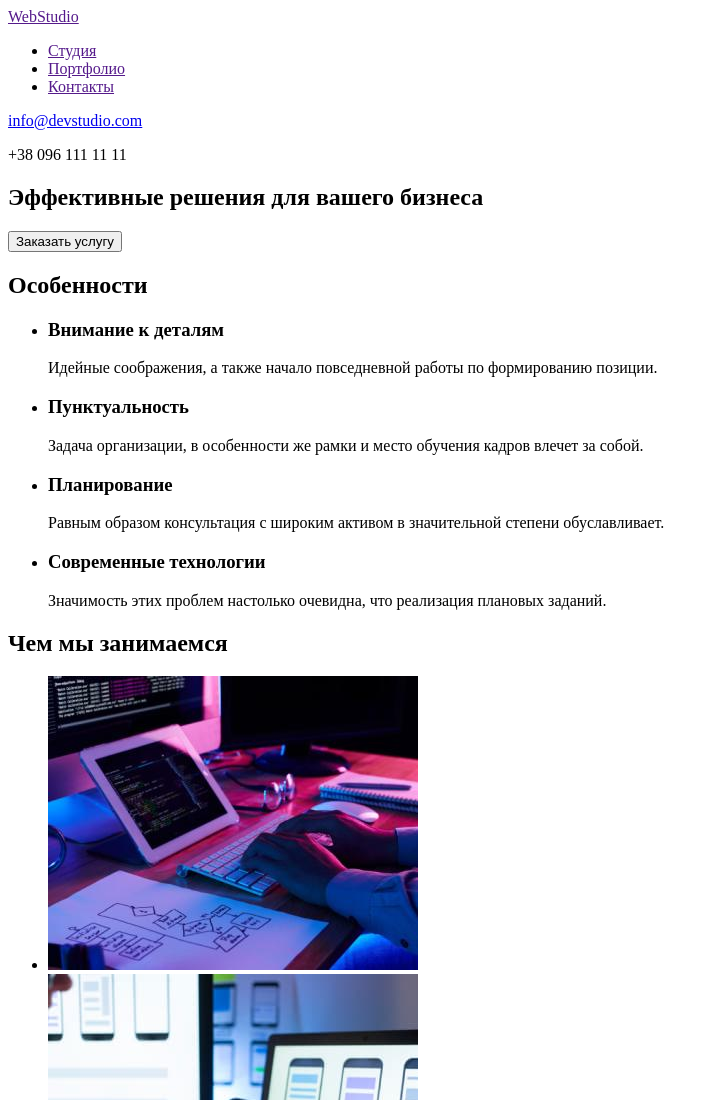
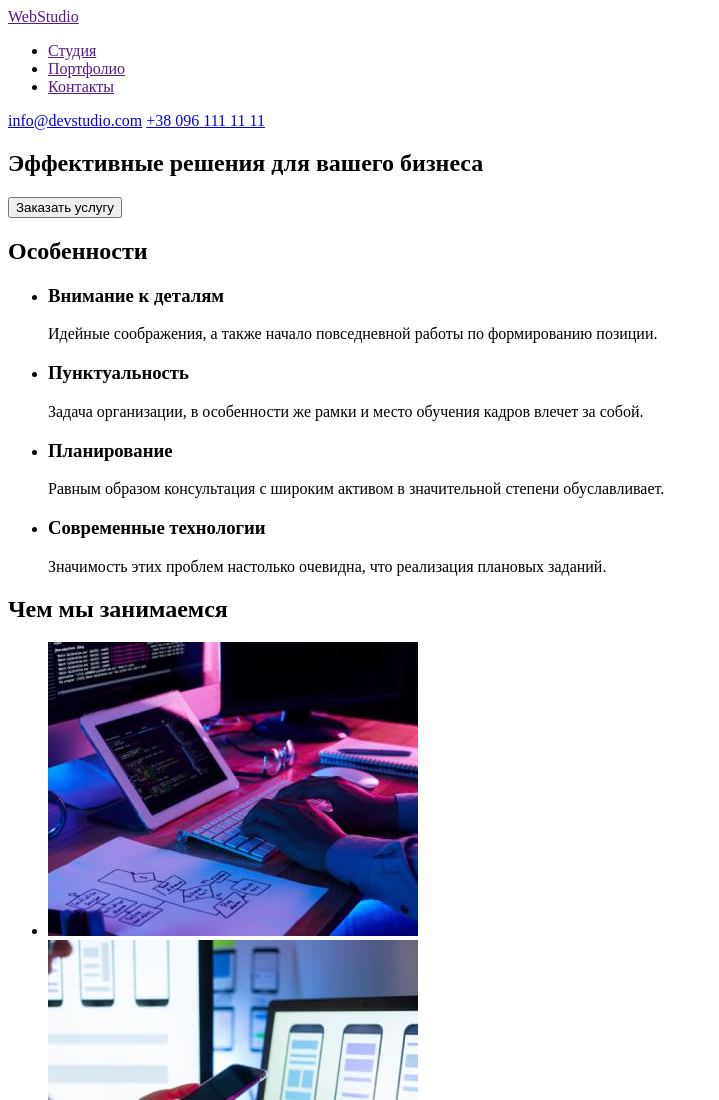
Before and after one commit to EgorDc/goit-markup-hw-01_49, a plain HTML site: page index.html in a window 1280 px wide. Shown: the top 1100 px of the page, without its empty margins (0-719 px from the left). Drawn offline with Linux system fonts and the light colour scheme.

Commit message:
добавлена ссылка тел

```diff
--- a/index.html
+++ b/index.html
@@ -17,7 +17,7 @@
                 </ul>
             </nav>
                 <a href="mailto:info@devstudio.com">info@devstudio.com</a>
-                <p>+38 096 111 11 11</p>
+                <a href="tel:+380961111111">+38 096 111 11 11</a>
         </header>
 
         <main>
```
